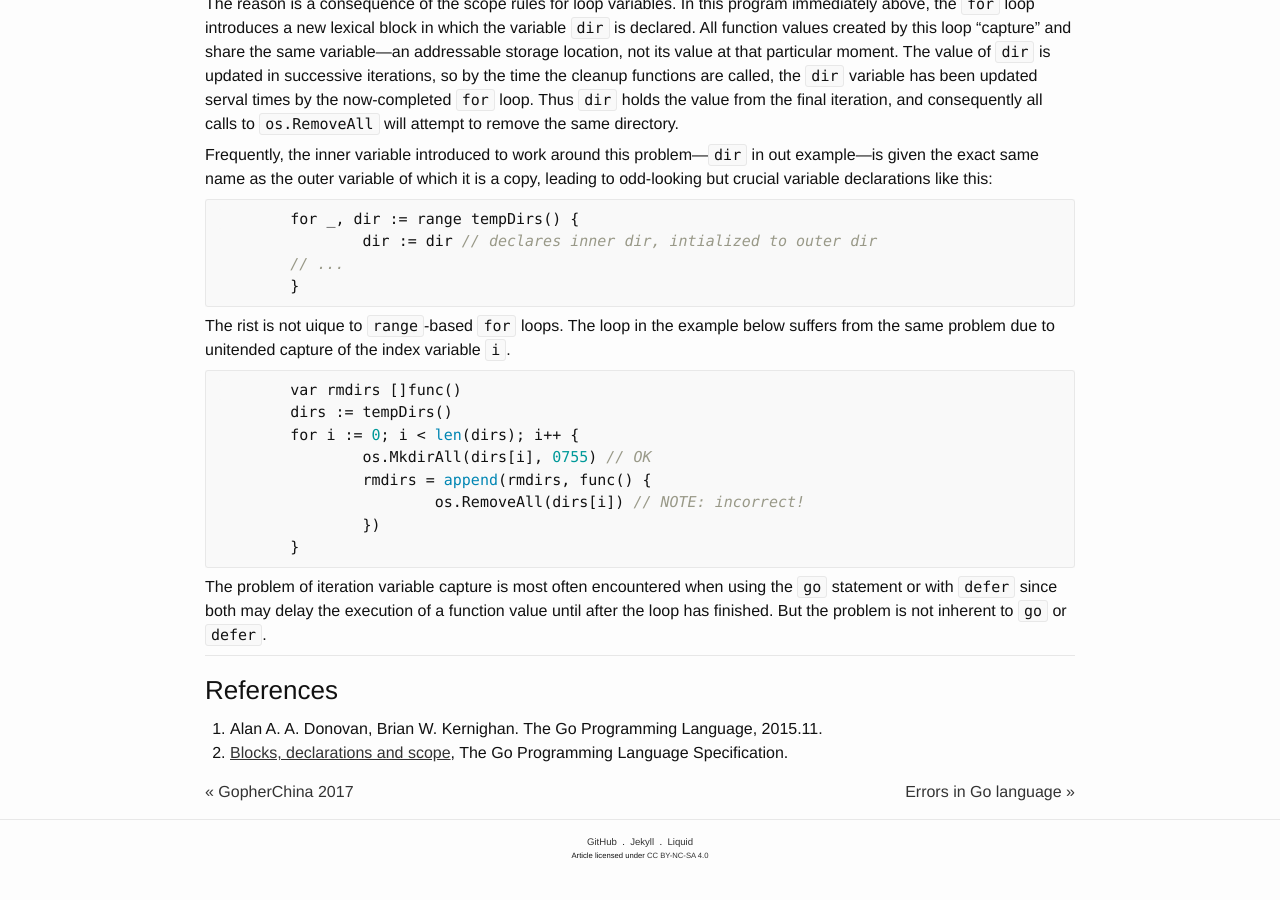
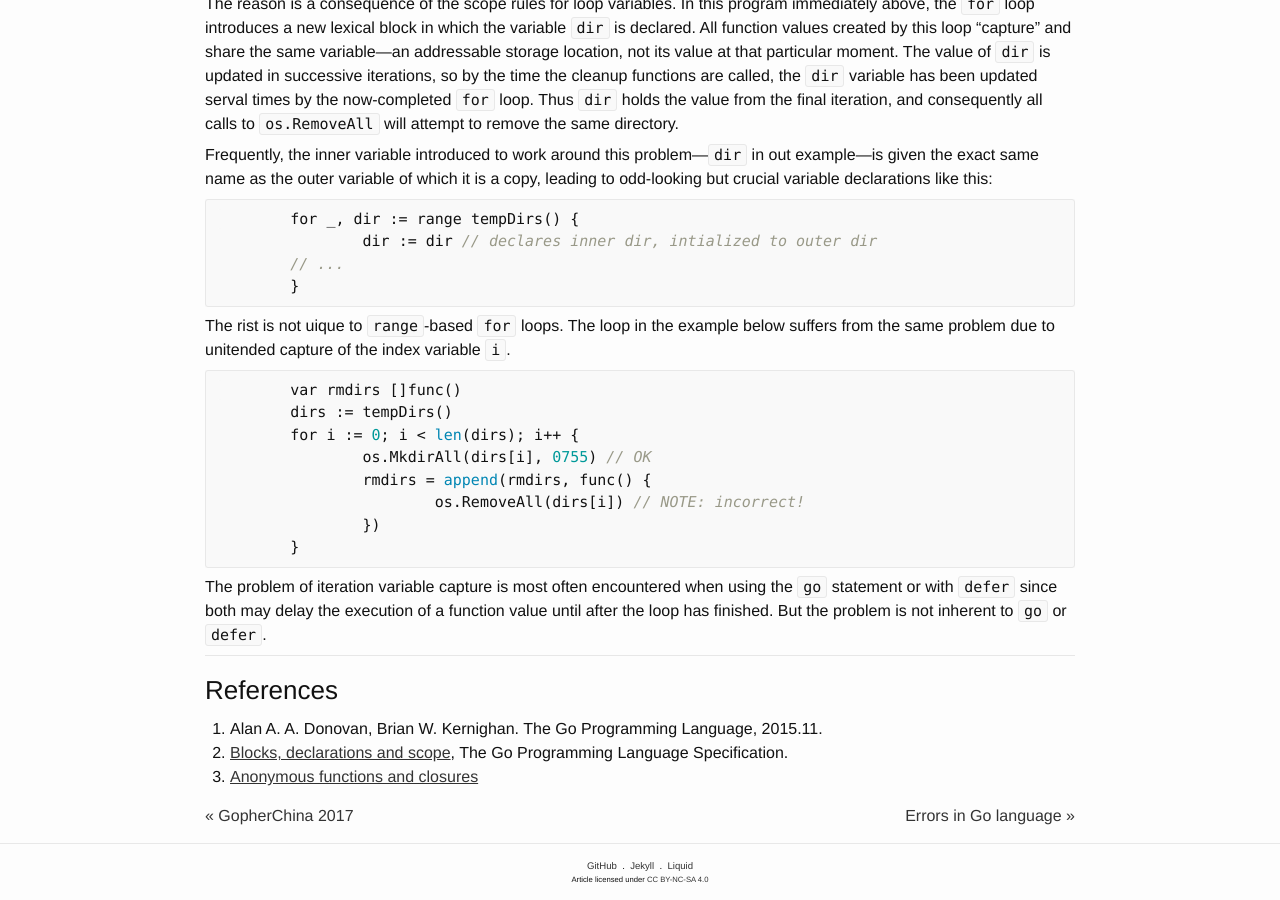
Before and after one commit to ousiax/ousiax.github.io, a Jekyll site: the page built from _posts/2017-05-15-capturing-iteration-variables-in-go-language.md, in a window 1280 px wide and 900 px high, scrolled down 2522 px. Built offline with Jekyll 4.4.1, drawn with Linux system fonts in a browser that asks for light colours; before the commit the page ends 3398 px from its top, so only the background shows below that.

Commit message:
Update reference

```diff
--- a/_posts/2017-05-15-capturing-iteration-variables-in-go-language.md
+++ b/_posts/2017-05-15-capturing-iteration-variables-in-go-language.md
@@ -146,3 +146,4 @@ The problem of iteration variable capture is most often encountered when using t
 
 1. Alan A. A. Donovan, Brian W. Kernighan. The Go Programming Language, 2015.11.
 1. [Blocks, declarations and scope](https://golang.org/ref/spec#Blocks), The Go Programming Language Specification.
+1. [Anonymous functions and closures](/misc/2016/04/03/anonymous-functions-and-closures.html)
```
